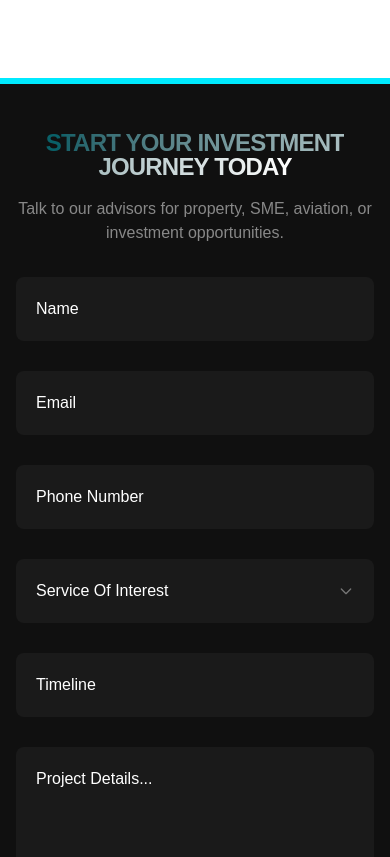
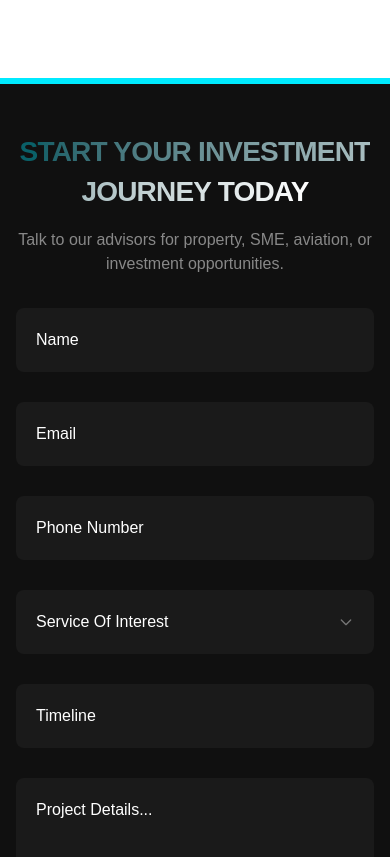
Before and after one commit to Mubasharsmartcomputing/ceo-portfolio-cm-holding, a React (Vite) app: page / in a window 390 px wide. Shown: the part 7240-8097 px from the top of the page. Built offline with nearby package versions, Linux system fonts and the light colour scheme.

Commit message:
fix: Update title font size and line height in ContactSection for improved readability

```diff
--- a/src/components/ContactSection.tsx
+++ b/src/components/ContactSection.tsx
@@ -22,7 +22,7 @@ const ContactSection: React.FC<ContactSectionProps> = ({
                     <div className={`w-full ${alignment === 'left' ? 'text-left' : 'text-center'} mb-8 sm:mb-12 md:mb-16`}>
                         <h1 className="font-pathway font-semibold leading-[134%] tracking-[-0.05em] uppercase mb-4">
                             {title || (
-                                <span className="text-[24px] sm:text-[32px] md:text-[44px] bg-gradient-to-r from-[#00EAFF5E] from-[3%] to-[#FFFFFF] bg-clip-text text-transparent">
+                                <span className="text-[28px] sm:text-[32px] md:text-[44px] bg-gradient-to-r from-[#00EAFF5E] leading-10 md:leading-16 from-[3%] to-[#FFFFFF] bg-clip-text text-transparent">
                                     START YOUR INVESTMENT JOURNEY TODAY
                                 </span>
                             )}
```
